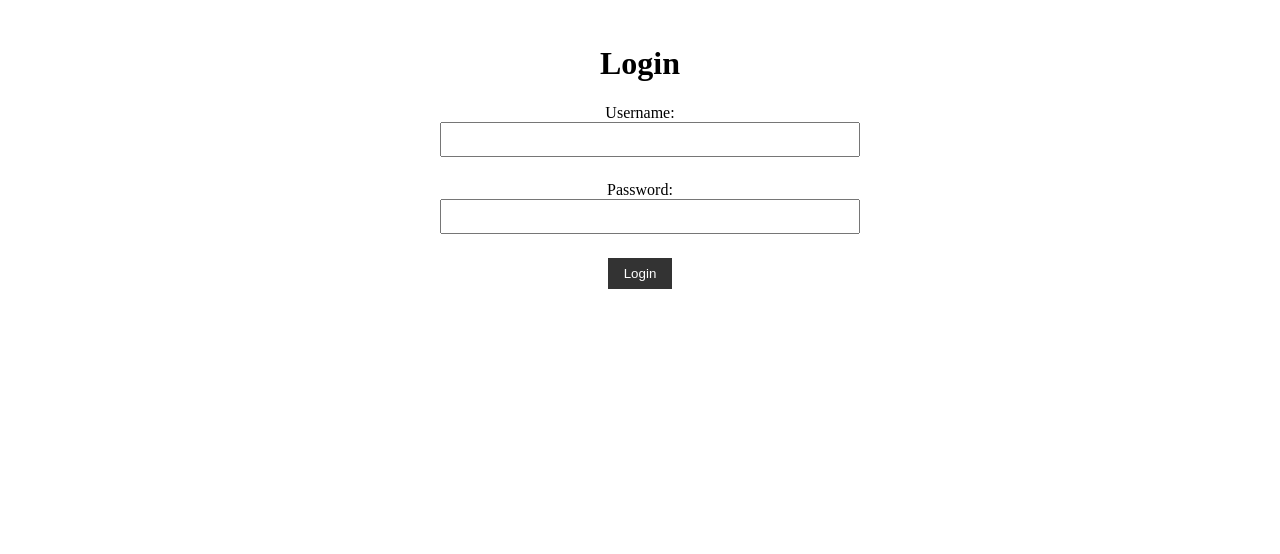
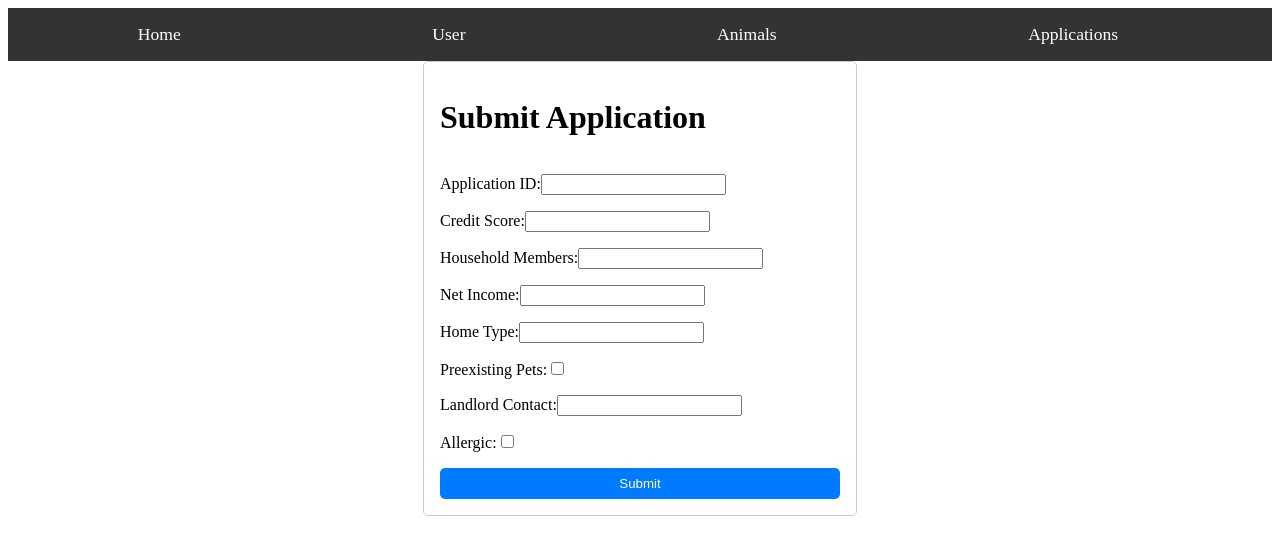
Before and after one commit to dnn47/FA24---01-Pet-Shelter, a React (Create React App) app in the folder frontend/: page /application-form in a window 1280 px wide. Before the commit this address led to /login. Shown: the top 554 px of the page. Built offline with nearby package versions, Linux system fonts and the light colour scheme.

Commit message:
submit application fe flow

```diff
--- a/frontend/src/App.js
+++ b/frontend/src/App.js
@@ -1,5 +1,5 @@
 import React, { useState } from 'react';
-import { Routes, Route, Navigate } from 'react-router-dom';
+import { Routes, Route } from 'react-router-dom';
 import Navbar from './components/Navbar';
 import HomePage from './pages/Home';
 import UserPage from './pages/User';
@@ -7,28 +7,24 @@ import AnimalsPage from './pages/Animals';
 import ApplicationsPage from './pages/Applications';
 import AnimalViewPage from './pages/AniamalView';
 import ApplicationView from './pages/ApplicationView';
-import LoginPage from './pages/Login';
+import ApplicationForm from './pages/ApplicationForm';
+import Login from './pages/Login';
 
 function App() {
   const [currentUser, setCurrentUser] = useState(null);
 
   return (
     <>
-      {currentUser && <Navbar currentUser={currentUser} />}
+      <Navbar currentUser={currentUser} />
       <Routes>
-        <Route path="/login" element={<LoginPage setCurrentUser={setCurrentUser} />} />
-        {currentUser ? (
-          <>
+        <Route path="/login" element={<Login setCurrentUser={setCurrentUser} />} />
+        <Route path="/application-form" element={<ApplicationForm />} />
         <Route path="/" element={<HomePage />} />
         <Route path="/user" element={<UserPage />} />
         <Route path="/animals" element={<AnimalsPage role={currentUser} />} />
         <Route path="/applications" element={<ApplicationsPage role={currentUser} />} />
         <Route path="/animalview" element={<AnimalViewPage />} />
         <Route path="/applicationview" element={<ApplicationView role={currentUser} />} />
-          </>
-        ) : (
-          <Route path="*" element={<Navigate to="/login" />} />
-        )}
       </Routes>
     </>
   );
--- /dev/null
+++ b/frontend/src/pages/ApplicationForm.js
@@ -0,0 +1,162 @@
+import React, { useState } from 'react';
+
+const ApplicationForm = () => {
+  const [formData, setFormData] = useState({
+    applicationId: '',
+    creditScore: '',
+    householdNum: '',
+    netIncome: '',
+    homeType: '',
+    preexistingPets: false,
+    landlordContact: '',
+    isAllergic: false,
+  });
+
+  const handleChange = (e) => {
+    const { name, value, type, checked } = e.target;
+    setFormData({
+      ...formData,
+      [name]: type === 'checkbox' ? checked : value,
+    });
+  };
+
+  const handleSubmit = async (e) => {
+    e.preventDefault();
+    console.log('Submitting Application:', formData);
+
+    // Placeholder for backend integration
+    try {
+      const response = await fetch('https://api.example.com/applications', {
+        method: 'POST',
+        headers: { 'Content-Type': 'application/json' },
+        body: JSON.stringify(formData),
+      });
+
+      if (!response.ok) {
+        throw new Error('Failed to submit application');
+      }
+
+      const result = await response.json();
+      console.log('Application submitted:', result);
+
+      // Clear the form
+      setFormData({
+        applicationId: '',
+        creditScore: '',
+        householdNum: '',
+        netIncome: '',
+        homeType: '',
+        preexistingPets: false,
+        landlordContact: '',
+        isAllergic: false,
+      });
+    } catch (error) {
+      console.error('Error submitting application:', error);
+    }
+  };
+
+  return (
+    <form onSubmit={handleSubmit} style={styles.form}>
+      <h1>Submit Application</h1>
+      <label>
+        Application ID:
+        <input
+          type="text"
+          name="applicationId"
+          value={formData.applicationId}
+          onChange={handleChange}
+          required
+        />
+      </label>
+      <label>
+        Credit Score:
+        <input
+          type="number"
+          name="creditScore"
+          value={formData.creditScore}
+          onChange={handleChange}
+          required
+        />
+      </label>
+      <label>
+        Household Members:
+        <input
+          type="number"
+          name="householdNum"
+          value={formData.householdNum}
+          onChange={handleChange}
+        />
+      </label>
+      <label>
+        Net Income:
+        <input
+          type="number"
+          name="netIncome"
+          value={formData.netIncome}
+          onChange={handleChange}
+          required
+        />
+      </label>
+      <label>
+        Home Type:
+        <input
+          type="text"
+          name="homeType"
+          value={formData.homeType}
+          onChange={handleChange}
+        />
+      </label>
+      <label>
+        Preexisting Pets:
+        <input
+          type="checkbox"
+          name="preexistingPets"
+          checked={formData.preexistingPets}
+          onChange={handleChange}
+        />
+      </label>
+      <label>
+        Landlord Contact:
+        <input
+          type="text"
+          name="landlordContact"
+          value={formData.landlordContact}
+          onChange={handleChange}
+        />
+      </label>
+      <label>
+        Allergic:
+        <input
+          type="checkbox"
+          name="isAllergic"
+          checked={formData.isAllergic}
+          onChange={handleChange}
+        />
+      </label>
+      <button type="submit" style={styles.submitButton}>Submit</button>
+    </form>
+  );
+};
+
+const styles = {
+  form: {
+    display: 'flex',
+    flexDirection: 'column',
+    gap: '1rem',
+    maxWidth: '400px',
+    margin: '0 auto',
+    padding: '1rem',
+    border: '1px solid #ccc',
+    borderRadius: '5px',
+  },
+  submitButton: {
+    padding: '0.5rem',
+    backgroundColor: '#007bff',
+    color: '#fff',
+    border: 'none',
+    borderRadius: '5px',
+    cursor: 'pointer',
+  },
+};
+
+export default ApplicationForm;
--- a/frontend/src/pages/ApplicationView.js
+++ b/frontend/src/pages/ApplicationView.js
@@ -1,30 +1,45 @@
-import { useLocation } from 'react-router-dom';
-import Button from '@mui/material/Button';
+import React from 'react';
+import { useLocation, useNavigate } from 'react-router-dom';
 
-function ApplicationView({role}) {
+function ApplicationView() {
   const location = useLocation();
+  const navigate = useNavigate();
   const data = JSON.parse(new URLSearchParams(location.search).get('data'));
 
-  console.log(role, data);
-
-  switch (role) {
-    case "user":
-        return <div>{JSON.stringify(data)}</div>
-    case "admin":
-        return (
-            <>
-            <div>{JSON.stringify(data)}</div>
-            <Button variant="contained" href="#contained-buttons">
-            Approve
-            </Button>
-            <Button variant="contained" href="#contained-buttons">
-            Reject
-            </Button>
-            </>
-        );
-    default:
-        return null;
-  }
+  return (
+    <div style={styles.container}>
+      <h1>Application Details</h1>
+      <pre style={styles.details}>{JSON.stringify(data, null, 2)}</pre>
+      <button style={styles.button} onClick={() => navigate('/applications')}>
+        Back
+      </button>
+    </div>
+  );
 }
 
+const styles = {
+  container: {
+    maxWidth: '600px',
+    margin: '0 auto',
+    padding: '1rem',
+    textAlign: 'center',
+  },
+  details: {
+    textAlign: 'left',
+    backgroundColor: '#f9f9f9',
+    padding: '1rem',
+    border: '1px solid #ccc',
+    borderRadius: '5px',
+  },
+  button: {
+    marginTop: '1rem',
+    padding: '0.5rem 1rem',
+    backgroundColor: '#007bff',
+    color: '#fff',
+    border: 'none',
+    borderRadius: '5px',
+    cursor: 'pointer',
+  },
+};
+
 export default ApplicationView;
--- a/frontend/src/pages/Applications.js
+++ b/frontend/src/pages/Applications.js
@@ -1,4 +1,5 @@
 import * as React from 'react';
+import { useNavigate } from 'react-router-dom';
 import DataTable from '../components/Table';
 import Button from '@mui/material/Button';
 
@@ -9,26 +10,43 @@ function createData(application_id, animal_id, user_id, submit_date, review_date
 const rows = [
   createData('A123', 'Fluffy', 'User1', '2024-11-20', '2024-11-21'),
   createData('A124', 'Sparky', 'User2', '2024-11-21', '2024-11-22'),
-    createData('A125', 'Bella', 'User3', '2024-11-22', '2024-11-23'),
-    createData('A126', 'Max', 'User4', '2024-11-23', '2024-11-24'),
-    createData('A127', 'Charlie', 'User5', '2024-11-24', '2024-11-25'),
 ];
 
-export default function Applications({role}) {
-    switch (role) {
-        case "user":
+export default function Applications({ role }) {
+  const navigate = useNavigate();
+
+  if (role === 'user') {
     return (
       <>
-                <DataTable data={rows} actionType="View" actionLink="/applicationview"/>
-                <Button variant="contained" href="#contained-buttons">
+        <h1>Applications</h1>
+        <DataTable
+          data={rows}
+          actionType="View"
+          actionLink="/applicationview"
+        />
+        <Button
+          variant="contained"
+          style={{ marginTop: '1rem' }}
+          onClick={() => navigate('/application-form')}
+        >
           Submit New Application
         </Button>
       </>
     );
-        case "admin":
-            return <DataTable data={rows} actionType="Review" actionLink="/applicationview"/>
-        default:
+  }
+
+  if (role === 'admin') {
+    return (
+      <>
+        <h1>Review Applications</h1>
+        <DataTable
+          data={rows}
+          actionType="Review"
+          actionLink="/applicationview"
+        />
+      </>
+    );
+  }
+
   return null;
 }
-
-}
```
Lines whose indentation alone changed are shown as unchanged.
